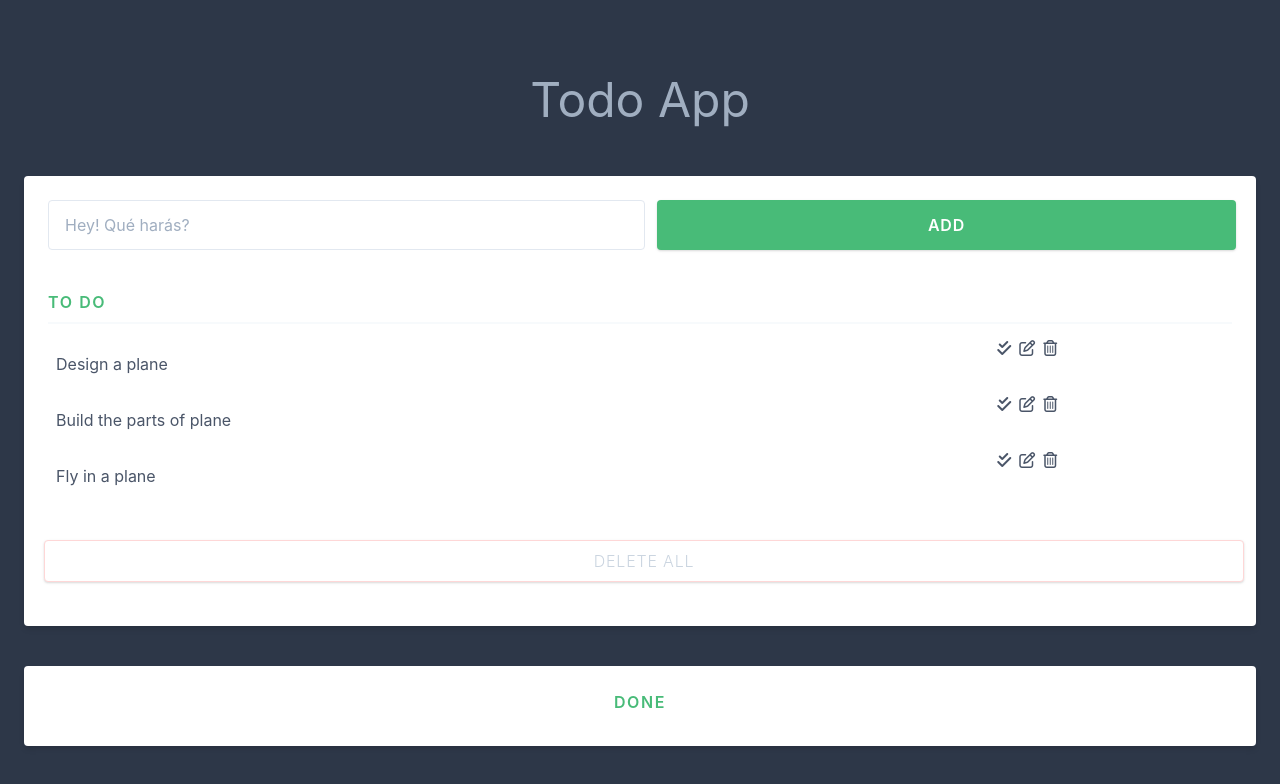
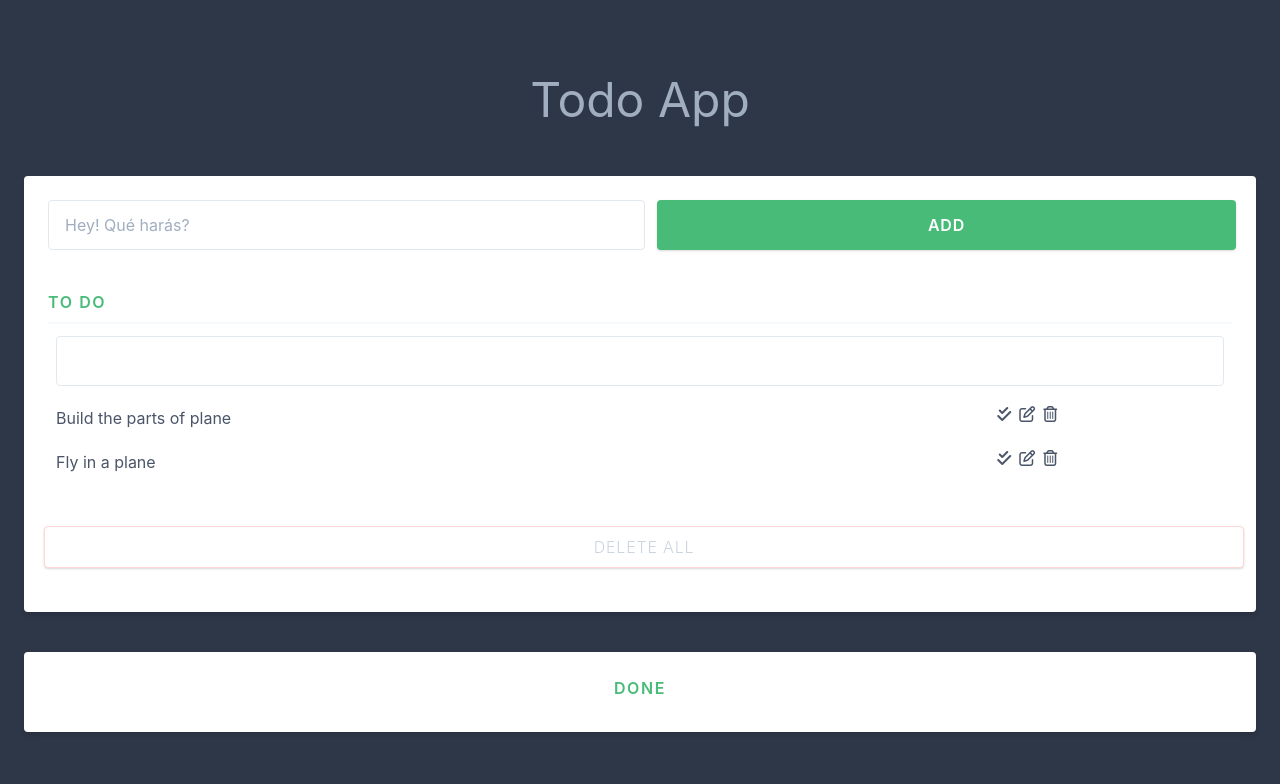
Before and after one commit to alaila4/todo-app-react, a React (Create React App) app: page / in a window 1280 px wide. Both pictures are taken after a click on the icon 1027 px from the left and 364 px from the top of the page. Shown: the top 784 px of the page. Built offline with nearby package versions, Linux system fonts and the light colour scheme.

Commit message:
🌹🎂

```diff
--- a/src/components/TodoApp.js
+++ b/src/components/TodoApp.js
@@ -15,19 +15,18 @@ class TodoApp extends Component {
         this.markTodoDone = this.markTodoDone.bind(this);
         this.returnItem = this.returnItem.bind(this);
         this.deleteItems = this.deleteItems.bind(this);
+        this.editItem = this.editItem.bind(this);
+        this.setActiveEditInput = this.setActiveEditInput.bind(this);
         this.state = {todoItems: todoItems};
     }
     addItem(todoItem) {
         todoItems.unshift({
         index: todoItems.length+1,
         value: todoItem.newItemValue,
-        done: false
+        done: false,
+        editMode: false
     });
     this.setState({todoItems: todoItems});
-    }
-    removeItem (itemIndex) {
-        todoItems.splice(itemIndex, 1);
-        this.setState({todoItems: todoItems});
     }
     markTodoDone(itemIndex) {
         var todo = todoItems[itemIndex];
@@ -37,33 +36,50 @@ class TodoApp extends Component {
         todoItemsDone.push(todo);
         this.setState({todoItems: todoItems});
     }
-
+    editItem(item) {
+        var todo = todoItems[item.itemIndex];
+        todo.value = item.value;
+        todo.editMode = false;
+        this.setState({todoItems: todo});
+    }
+    removeItem (itemIndex) {
+        todoItems.splice(itemIndex, 1);
+        this.setState({todoItems: todoItems});
+    }
     returnItem(itemIndex) {
         var todo = todoItemsDone[itemIndex];
         todoItemsDone.splice(itemIndex, 1);
         todoItems.push(todo);
         this.setState({todoItems: todoItems});
     }
-
     deleteItems() {
         todoItems.splice(0, todoItems.length);
         this.setState({todoItems: todoItems});
     }
+    setActiveEditInput (itemIndex){
+        var todo = todoItems;
+        todo[itemIndex].editMode = true;
+        this.setState({todoItems: todo});
+    }
 
     render() {
+
         return (
             <div>
                 <div>
                     <TodoHeader />
                 </div>
 
-
-                <div container flex>
+                <div className="container">
                     <div className="bg-white mx-6 my-10 rounded shadow-md  px-4 py-6">
                         <TodoForm addItem={this.addItem} />
                         <h1 className="flex font-semibold tracking-widest text-green-500 text-center ml-2 my-2 mt-10" >TO DO</h1>
                         <hr className="border border-gray-100 mx-2"></hr>
-                        <TodoList items={this.props.initItems} removeItem={this.removeItem} markTodoDone={this.markTodoDone}/>
+                        <TodoList items={this.props.initItems} removeItem={this.removeItem}
+                            markTodoDone={this.markTodoDone}
+                            setActiveEditInput={this.setActiveEditInput}
+                            editItem={this.editItem}
+                        />
                         <button className=" w-full
                             text-center
                             font-regular
--- a/src/components/TodoList.js
+++ b/src/components/TodoList.js
@@ -5,7 +5,11 @@ class TodoList extends Component {
     render() {
         var items = this.props.items.map((item, index) => {
             return (
-              <TodoListItem key={index} item={item} index={index} removeItem={this.props.removeItem} markTodoDone={this.props.markTodoDone} />
+              <TodoListItem key={index} item={item} index={index} removeItem={this.props.removeItem}
+              markTodoDone={this.props.markTodoDone}
+              setActiveEditInput={this.props.setActiveEditInput}
+              editItem={this.props.editItem}
+              />
             );
         });
         return (
--- a/src/components/TodoListItem.js
+++ b/src/components/TodoListItem.js
@@ -5,30 +5,70 @@ class TodoListItem extends Component {
         super(props);
         this.onClickClose = this.onClickClose.bind(this);
         this.onClickDone = this.onClickDone.bind(this);
+        this.onClickEdit = this.onClickEdit.bind(this);
+        this.onSubmit = this.onSubmit.bind(this);
     }
+
     onClickClose() {
         var index = parseInt(this.props.index);
         this.props.removeItem(index);
     }
+
     onClickDone() {
         var index = parseInt(this.props.index);
         this.props.markTodoDone(index);
     }
+
+    onClickEdit(){
+        var index = parseInt(this.props.index);
+        this.props.setActiveEditInput(index);
+    }
+
+    componentDidMount() {
+        this.refs.itemName.focus();
+    }
+
+    onSubmit(event) {
+        event.preventDefault();
+        var newItemValue = this.refs.itemName.value;
+
+        if(newItemValue) {
+            var index = parseInt(this.props.index);
+            this.props.editItem({value: newItemValue, itemIndex: index});
+            this.refs.form.reset();
+        }
+    }
+
     render () {
         // var todoClass = this.props.item.done ?
         //     "done" : "undone";
         return(
             <li className="list-group-item ">
-                <div className="container flex flex-wrap">
+                <div className="container flex flex-wrap my-3 mt-3">
+                    <form ref="form" onSubmit={this.onSubmit} className="container flex ">
+                        <input type="text" ref="itemName"
+                            style = {this.props.item.editMode ? {} : {display: "none"}}
+                            className="bg-white
+                            focus:outline-none
+                            focus:shadow-outline
+                            border border-gray-300
+                            rounded py-1 md:py-3 px-4
+                            appearance-none leading-normal
+                            flex-1 w-full md:w-3/4
+                            my-2 mx-2 md:my-0"
+                            />
+                    </form>
                     {/* <div className={todoClass}> */}
-                        <div  className="flex w-full cursor-pointer overflow-y-auto mt-2 hover:bg-gray-100 rounded">
+                        <div  className="flex w-full cursor-pointer overflow-y-auto mt-2 hover:bg-gray-100 rounded"
+                            style = {this.props.item.editMode ? {display: "none"} : {}}>
 
-                            <h1 className="my-3 mt-3 mx-2 w-3/5">{this.props.item.value}</h1>
+                            <h1 className="mx-2 w-3/5">{this.props.item.value}</h1>
+
                             <span className="flex mr-2 w-1/5 justify-end text-gray-700 hover:text-green-600" aria-hidden="true" onClick={this.onClickDone}>
                                 <i className="fas fa-check-double"></i>
                             </span>
                             <span className="flex mr-2 text-gray-700 hover:text-blue-500">
-                                <i className="far fa-edit"></i>
+                                <i className="far fa-edit" onClick={this.onClickEdit}></i>
                             </span>
                             <span className="flex text-gray-700 hover:text-red-700">
                                 <i className="far fa-trash-alt"  onClick={this.onClickClose}></i>
--- a/src/components/todoItems.js
+++ b/src/components/todoItems.js
@@ -12,17 +12,20 @@ var todoItems = []
     todoItems.push({
         index: 0,
         value: 'Design a plane',
-        done: false
+        done: false,
+        editMode: false
     });
     todoItems.push({
         index: 1,
         value: 'Build the parts of plane',
-        done: false
+        done: false,
+        editMode: false
     });
     todoItems.push({
         index: 2,
         value: 'Fly in a plane',
-        done: false
+        done: false,
+        editMode: false
     })
 
 export default todoItems;
```
